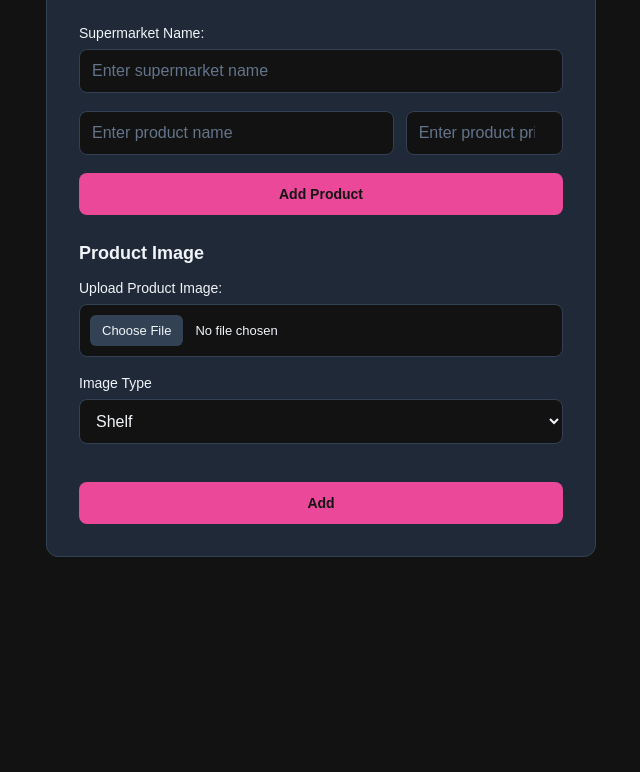
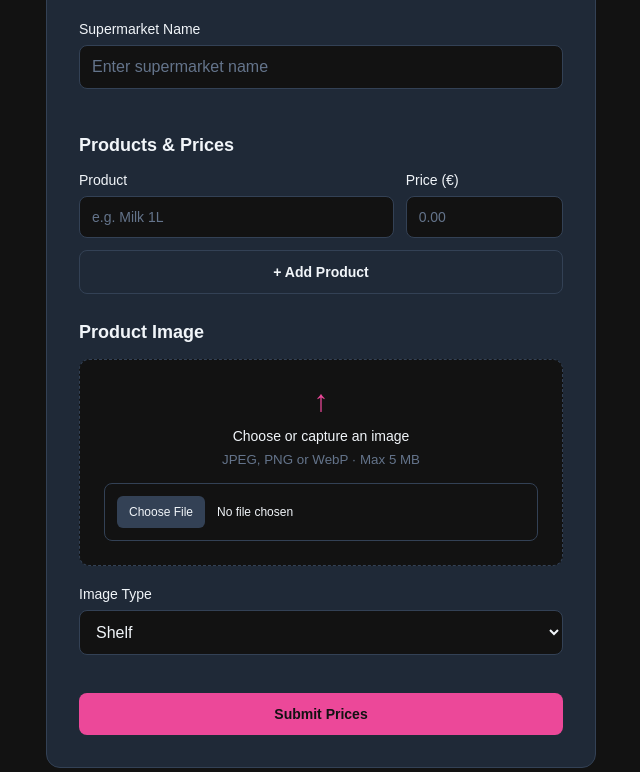
Before and after one commit to CarlLyon04/carl-lyon-supermarket-project-2026, a website: page public/index.html in a window 1280 px wide. Shown: the part 161-933 px from the top of the page, without its empty margins (319-959 px from the left). Before the commit the page ends 800 px from the top, so only its background shows below. Drawn offline with Linux system fonts and the light colour scheme.

Commit message:
Updated HTML + CSS

```diff
--- a/public/index.html
+++ b/public/index.html
@@ -12,40 +12,66 @@
 <body>
     <main>
         <h1>Carl Lyon's Supermarket Price Tracker</h1>
-        <p>Track and compare prices of your favorite supermarket items.</p>
+        <p>Record supermarket products and prices.</p>
+
         <form id="submissionForm">
-            <!-- Supermarket Name Input -->
-            <label for="market_name">Supermarket Name: </label>
-            <input type="text" id="market_name" name="market_name" placeholder="Enter supermarket name" maxlenght="100"
+
+            <!-- Supermarket Name -->
+            <label for="market_name">Supermarket Name</label>
+            <input type="text" id="market_name" name="market_name" placeholder="Enter supermarket name" maxlength="150"
                 required>
 
-            <!-- Products and Prices Input -->
+            <!-- Products and Prices -->
+            <h2>Products & Prices</h2>
+
             <div id="products">
                 <div class="product-row">
-                    <input type="text" name="product_name[]" placeholder="Enter product name" maxlength="100"
-                        aria-label="Product Name" required>
-                    <input type="number" name="product_price[]" placeholder="Enter product price" min="0" max="9999"
-                        step="0.01" aria-label="Product Price" required>
+
+                    <div class="field">
+                        <label>
+                            Product
+                            <input type="text" name="product_name[]" placeholder="e.g. Milk 1L" maxlength="200"
+                                required>
+                        </label>
+                    </div>
+
+                    <div class="field">
+                        <label>
+                            Price (€)
+                            <input type="number" name="product_price[]" placeholder="0.00" min="0" max="9999"
+                                step="0.01" required>
+                        </label>
+                    </div>
+
                 </div>
             </div>
 
-            <button type="button" id="addProductButton">Add Product</button>
+            <button type="button" id="addProductButton">
+                + Add Product
+            </button>
 
+            <!-- Image Upload -->
+            <h2>Product Image</h2>
 
-            <!-- Product Image Section -->
-            <h2>Product Image</h2>
-            <label type="file" for="product_image">Upload Product Image: </label>
-            <input type="file" id="image" name="product_image" accept="image/jpeg,image/png,image/webp"
-                aria-label="Product Image">
+            <div class="upload-box">
+                <div class="upload-icon" aria-hidden="true">↑</div>
+
+                <label for="image">Choose or capture an image</label>
+                <small>JPEG, PNG or WebP · Max 5 MB</small>
+
+                <input type="file" id="image" name="product_image" accept="image/jpeg,image/png,image/webp">
+            </div>
+
             <label for="image_type">Image Type</label>
             <select id="image_type" name="image_type">
-                <option value="Shelf">Shelf</option>
-                <option value="Product">Product</option>
-                <option value="Receipt">Receipt</option>
+                <option value="shelf">Shelf</option>
+                <option value="product">Product</option>
+                <option value="receipt">Receipt</option>
             </select>
 
-            <!-- Submit Button Section -->
-            <button type="submit">Add</button>
+            <!-- Submit -->
+            <button type="submit">Submit Prices</button>
+
         </form>
     </main>
 </body>
--- a/public/style.css
+++ b/public/style.css
@@ -8,7 +8,7 @@
     --accent: #EC4899;
 }
 
-/* General Styling */
+/* General */
 * {
     box-sizing: border-box;
 }
@@ -18,38 +18,36 @@ body {
     padding: 24px;
     min-height: 100vh;
     font-family: Arial, sans-serif;
-    background-color: var(--background);
+    background: var(--background);
     color: var(--text);
 }
 
-/* Main Form Container */
+/* Main Container */
 main {
     max-width: 550px;
     margin: 40px auto;
     padding: 32px;
-    background-color: var(--card);
+    background: var(--card);
     border: 1px solid var(--border);
-    border-radius: 12px;
+    border-radius: 14px;
 }
 
-/* Headings */
+/* Typography */
 h1 {
     margin: 0 0 10px;
     font-size: 26px;
-    font-weight: 700;
 }
 
 h2 {
     margin: 28px 0 16px;
     font-size: 18px;
-    font-weight: 600;
 }
 
 p {
-    margin-bottom: 28px;
+    margin: 0 0 28px;
+    font-size: 14px;
     color: var(--text);
     opacity: 0.7;
-    font-size: 14px;
 }
 
 /* Labels */
@@ -60,12 +58,12 @@ label {
     font-weight: 500;
 }
 
-/* Input Fields */
+/* Inputs */
 input, select {
     width: 100%;
     padding: 12px;
     margin-bottom: 18px;
-    background-color: var(--background);
+    background: var(--background);
     color: var(--text);
     border: 1px solid var(--border);
     border-radius: 8px;
@@ -76,7 +74,6 @@ input::placeholder {
     color: var(--muted);
 }
 
-/* Input Focus */
 input:focus, select:focus {
     outline: none;
     border-color: var(--accent);
@@ -90,16 +87,51 @@ input:focus, select:focus {
     gap: 12px;
 }
 
-/* Image Input */
-input[type="file"] {
-    padding: 10px;
-    font-size: 13px;
+.product-row label {
+    margin-bottom: 0;
 }
 
-input[type="file"]::file-selector-button {
-    padding: 8px 12px;
+.product-row input {
+    margin-top: 8px;
+    margin-bottom: 12px;
+}
+
+/* Image Upload */
+.upload-box {
+    padding: 24px;
+    margin-bottom: 20px;
+    text-align: center;
+    background: var(--background);
+    border: 1px dashed var(--border);
+    border-radius: 10px;
+}
+
+.upload-icon {
+    font-size: 30px;
+    font-weight: bold;
+    color: var(--accent);
+    margin-bottom: 10px;
+}
+
+.upload-box label {
+    cursor: pointer;
+}
+
+.upload-box small {
+    display: block;
+    color: var(--muted);
+    margin-bottom: 16px;
+}
+
+#image {
+    margin: 0;
+    font-size: 12px;
+}
+
+#image::file-selector-button {
+    padding: 9px 12px;
     margin-right: 12px;
-    background-color: var(--border);
+    background: var(--border);
     color: var(--text);
     border: none;
     border-radius: 6px;
@@ -110,8 +142,6 @@ input[type="file"]::file-selector-button {
 button {
     width: 100%;
     padding: 13px;
-    background-color: var(--accent);
-    color: var(--background);
     border: none;
     border-radius: 8px;
     font-size: 14px;
@@ -125,28 +155,46 @@ button:hover {
 }
 
 button:focus-visible {
-    outline: 2px solid var(--text);
+    outline: 2px solid var(--accent);
     outline-offset: 3px;
 }
 
+button:disabled {
+    opacity: 0.5;
+    cursor: not-allowed;
+}
+
 /* Add Product Button */
-#addProduct {
-    background-color: transparent;
+#addProductButton {
+    background: transparent;
     color: var(--text);
     border: 1px solid var(--border);
 }
 
-#addProduct:hover {
+#addProductButton:hover {
+    color: var(--accent);
     border-color: var(--accent);
-    color: var(--accent);
 }
 
 /* Submit Button */
 button[type="submit"] {
     margin-top: 20px;
+    background: var(--accent);
+    color: var(--background);
 }
 
-/* Mobile Responsiveness */
+/* Form Status */
+#submissionForm [role="status"] {
+    margin: 16px 0 0;
+    font-size: 14px;
+    opacity: 1;
+}
+
+#submissionForm [role="status"]:empty {
+    display: none;
+}
+
+/* Mobile */
 @media (max-width: 480px) {
     body {
         padding: 16px;
```
